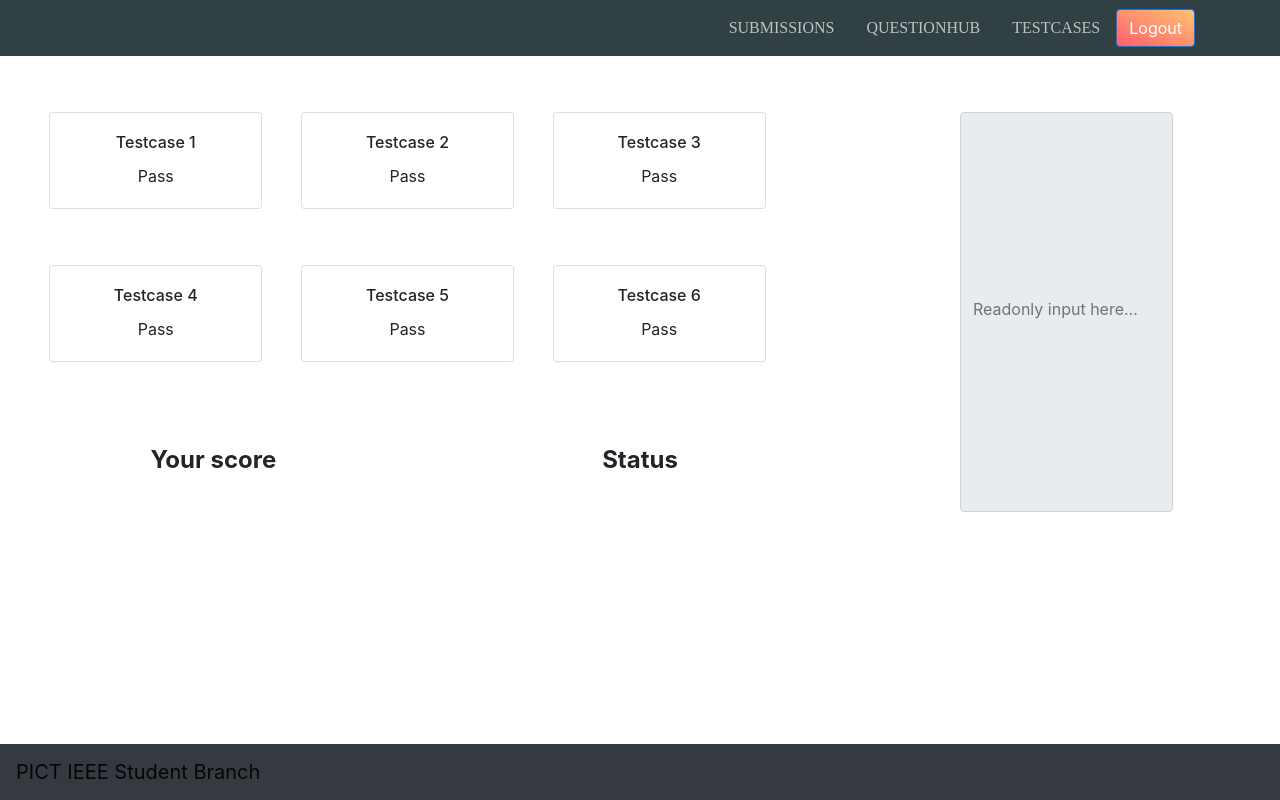
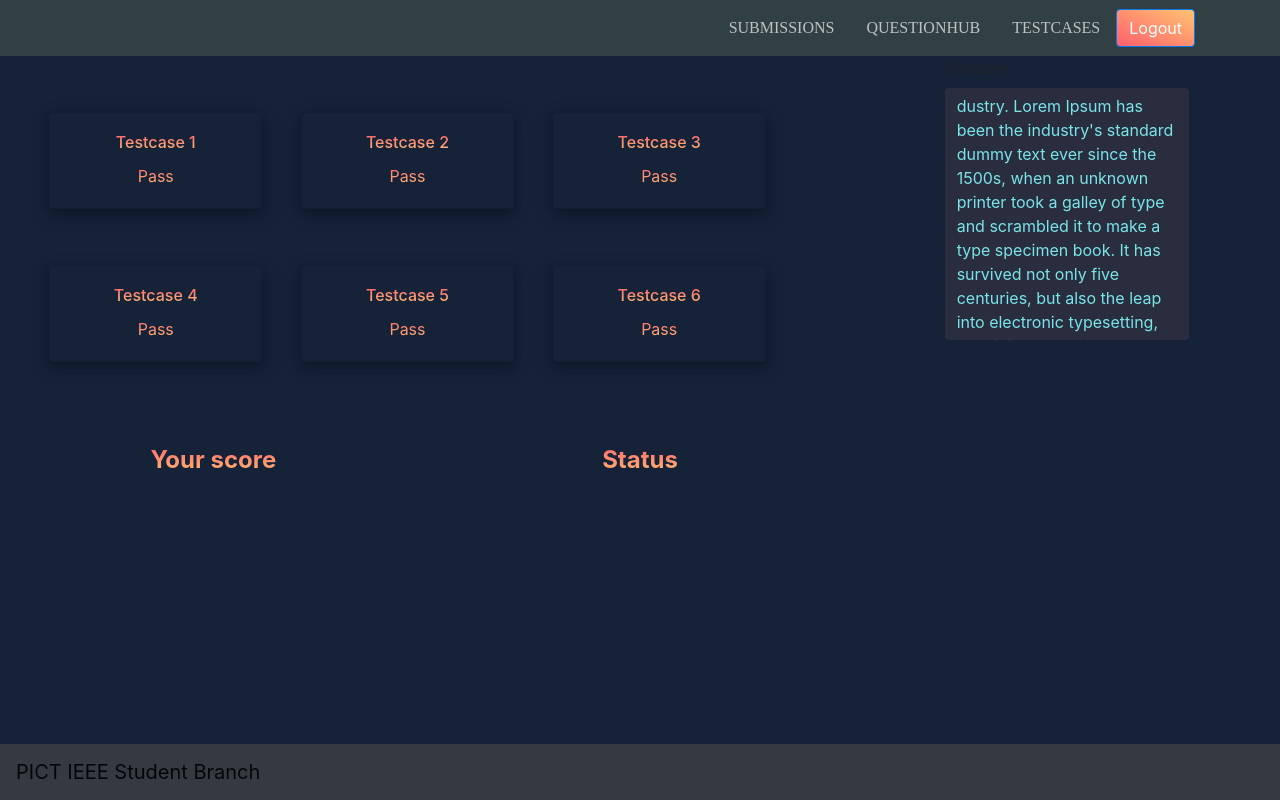
Before and after one commit to meghadandapat/CTD-RC2-Frontend, a React (Create React App) app: page /testcases in a window 1280 px wide. Built offline with nearby package versions, Linux system fonts and the light colour scheme.

Commit message:
console textarea fixed

```diff
--- a/public/index.html
+++ b/public/index.html
@@ -32,18 +32,10 @@
     -->
     <title>React App</title>
   </head>
-  <body>
+  <body style="background-image: linear-gradient(to top right, #152238 0%, #152238 100%);">
     <noscript>You need to enable JavaScript to run this app.</noscript>
     <div id="root"></div>
-    <!--
-      This HTML file is a template.
-      If you open it directly in the browser, you will see an empty page.
 
-      You can add webfonts, meta tags, or analytics to this file.
-      The build step will place the bundled scripts into the <body> tag.
 
-      To begin the development, run `npm start` or `yarn start`.
-      To create a production bundle, use `npm run build` or `yarn build`.
-    -->
   </body>
 </html>
--- a/src/components/QuestionHub/Quehub.css
+++ b/src/components/QuestionHub/Quehub.css
@@ -1,6 +1,7 @@
 .qhub{
     overflow-x: hidden;
     background-image: linear-gradient(to top right, #152238 0%, #152238 100%);
+
   }
   .Cards{
       margin-top: 1vh;
@@ -22,6 +23,7 @@
       background: -webkit-linear-gradient(#ff5f6d, #ffc371);
       -webkit-background-clip: text;
       -webkit-text-fill-color:transparent;
+      background-clip: text;
 
     }
 
--- a/src/components/Testcase/Testcase.css
+++ b/src/components/Testcase/Testcase.css
@@ -4,16 +4,30 @@
     margin-top: 10vh;
     justify-content: center;
     text-align: center;
+    background: -webkit-linear-gradient(#ff5f6d, #ffc371);
+    -webkit-background-clip: text;
+    background-clip: text;
+    -webkit-text-fill-color:transparent;
+
+
 }
+
 .console{
-    margin-top: 7vh;
-    width: 50% !important;
-    height: 50vh !important;
-    padding-top: 0 !important;
-    transition: none !important;
+    background-color: rgb(42,45,62) !important;
+    border: none;
+    overflow-y: visible;
+    outline: none;
+    color:#79E5E7;
+    -webkit-box-shadow: none;
+    -moz-box-shadow: none;
+    box-shadow: none;
+    resize: none;
+
 }
 .console:focus {
     border: none !important;
     box-shadow: none !important;
+    outline: 0 !important;
+    color:#79E5E7;
 
 }
--- a/src/components/Testcase/Testcase.js
+++ b/src/components/Testcase/Testcase.js
@@ -20,8 +20,12 @@ const Testcase = () => {
         </Col>
         <Col lg={4}>
           <Row className="justify-content-center">
-            <Form.Control type="text" placeholder="Readonly input here..." readOnly className="console" />
-
+            <Form>
+          <Form.Group controlId="exampleForm.ControlTextarea1">
+          <Form.Label>Console</Form.Label>
+          <Form.Control as="textarea" rows={10} className="console" readOnly value="dustry. Lorem Ipsum has been the industry's standard dummy text ever since the 1500s, when an unknown printer took a galley of type and scrambled it to make a type specimen book. It has survived not only five centuries, but also the leap into electronic typesetting, remaining essentially unchanged. It was popularised in the 1960s with the release of Letraset sheets containing Lorem Ipsum passages, and more recently with deskto" />
+        </Form.Group>
+        </Form>
           </Row>
         </Col>
       </Row>
--- a/src/components/Testcase/TestcaseCard.css
+++ b/src/components/Testcase/TestcaseCard.css
@@ -3,6 +3,15 @@
     width: 25%;
     margin-right: 3vw;
     margin-top: 7vh;
+    box-shadow: 0 4px 8px 0 rgba(0, 0, 0, 0.16), 0 6px 20px 0 rgba(0, 0, 0, 0.2);
+    background-image: linear-gradient(to top right, #152238 0%, #152238 100%);
+ }
+ .card-heading, .card-status{
+    text-align: center;
+    background: -webkit-linear-gradient(#ff5f6d, #ffc371);
+    -webkit-background-clip: text;
+    background-clip: text;
+    -webkit-text-fill-color:transparent;
  }
   .card-preview:hover {
     box-shadow: 1px 3px 5px rgba(0,0,0,0.1);
--- a/src/components/Testcase/TestcaseCard.js
+++ b/src/components/Testcase/TestcaseCard.js
@@ -8,8 +8,8 @@ const TestcaseCard = (props) => {
 
     return (<Card className="card-preview">
           <Card.Body >
-            <Card.Title className="card-heading" style={{textAlign: 'center'}}>Testcase {props.val}</Card.Title>
-            <Card.Text style={{textAlign: 'center'}}>
+            <Card.Title className="card-heading">Testcase {props.val}</Card.Title>
+            <Card.Text className="card-status">
              Pass
             </Card.Text>
           </Card.Body>
```
